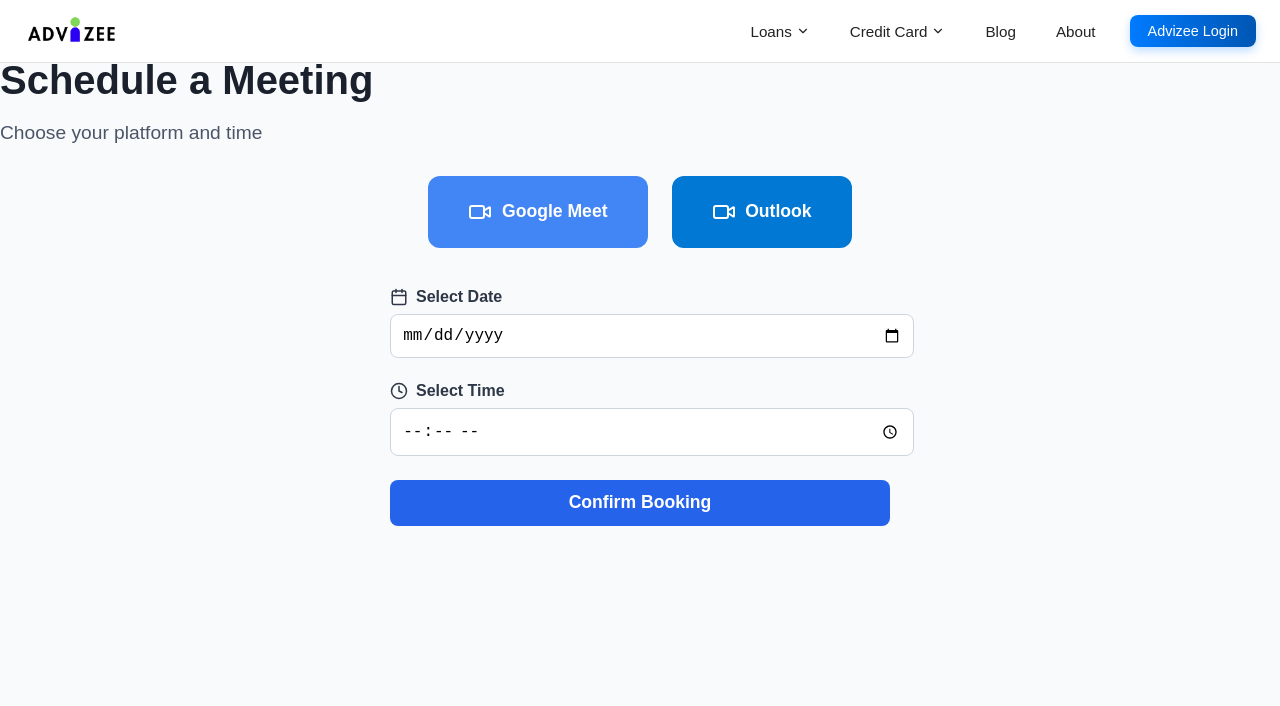
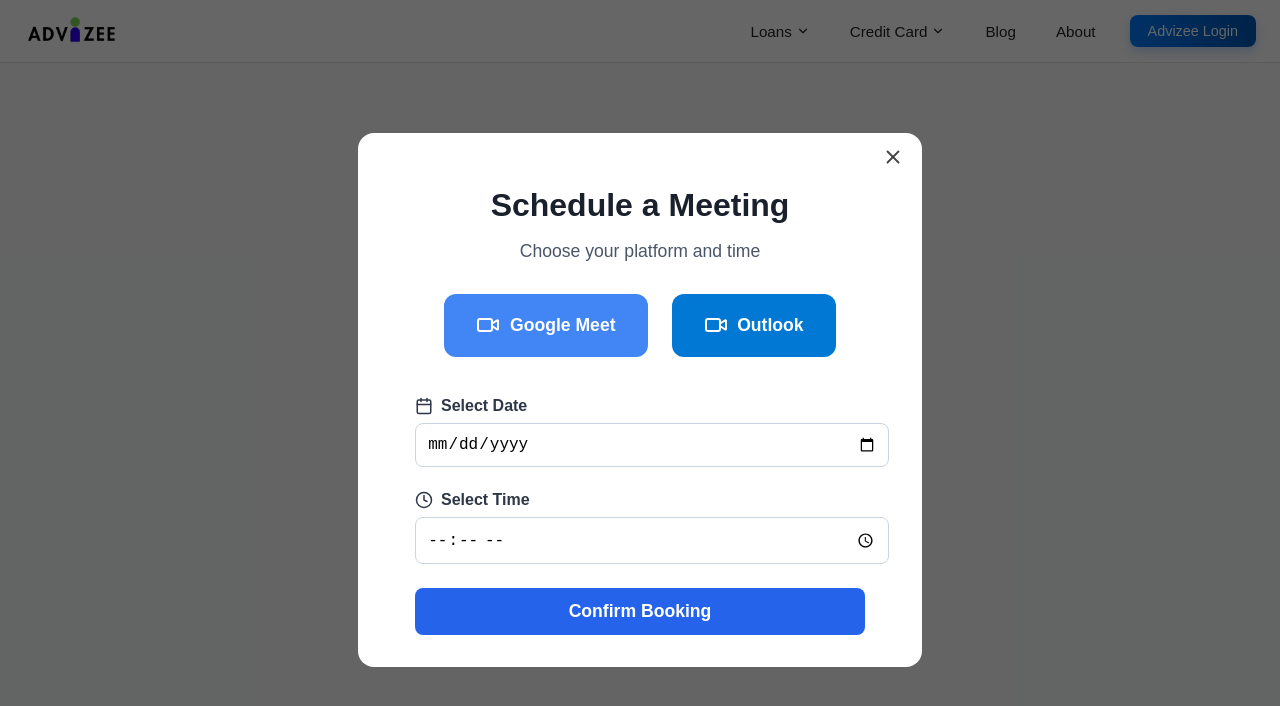
Before and after one commit to Advizee/Advizee, a React (Vite) app: page /schedule in a window 1280 px wide. Shown: the top 706 px of the page. Built offline with nearby package versions, Linux system fonts and the light colour scheme.

Commit message:
Update schedule.css

```diff
--- a/src/styles/schedule.css
+++ b/src/styles/schedule.css
@@ -1,20 +1,17 @@
-.schedule {
-  text-align: center;
-  padding: 4rem 2rem;
-  background: linear-gradient(to right, #f9fafb, #ffffff);
-}
-
+/* ===== Base Schedule Section (for popup content too) ===== */
 .schedule-title {
-  font-size: 2.5rem;
+  font-size: 2rem;
   font-weight: 700;
   margin-bottom: 0.5rem;
   color: #1a202c;
+  text-align: center;
 }
 
 .schedule-subtitle {
-  font-size: 1.2rem;
+  font-size: 1.1rem;
   margin-bottom: 2rem;
   color: #4a5568;
+  text-align: center;
 }
 
 .schedule-options {
@@ -29,7 +26,7 @@
   display: flex;
   align-items: center;
   gap: 0.6rem;
-  padding: 1.5rem 2.5rem;
+  padding: 1.2rem 2rem;
   border-radius: 12px;
   font-size: 1.1rem;
   font-weight: 600;
@@ -38,7 +35,7 @@
   border: none;
   cursor: pointer;
   transition: all 0.3s ease;
-  min-width: 180px;
+  min-width: 160px;
   justify-content: center;
 }
 
@@ -55,17 +52,13 @@
   background: #4285f4;
 }
 
-.zoom {
-  background: #2d8cff;
-}
-
 .outlook {
   background: #0078d4;
 }
 
 /* Form */
 .schedule-form {
-  max-width: 500px;
+  max-width: 450px;
   margin: 0 auto;
   text-align: left;
 }
@@ -107,3 +100,70 @@
 .confirm-btn:hover {
   background: #1e40af;
 }
+
+/* ===== Popup Overlay ===== */
+/* ===== Popup Overlay ===== */
+.popup-overlay {
+  position: fixed;
+  inset: 0; /* shorthand for top:0; right:0; bottom:0; left:0 */
+  background: rgba(0, 0, 0, 0.6);
+  display: flex;
+  align-items: center;
+  justify-content: center;
+  z-index: 9999; /* higher so it sits on top of everything */
+}
+
+/* ===== Popup Box ===== */
+.popup-box {
+  background: #fff;
+  padding: 2rem;
+  border-radius: 16px;
+  width: 90%;
+  max-width: 500px;
+  max-height: 90vh; /* prevent overflow if screen small */
+  overflow-y: auto; /* allow scroll inside if content large */
+  position: relative;
+  animation: popup-zoom 0.3s ease;
+}
+
+@keyframes popup-zoom {
+  from {
+    transform: scale(0.8);
+    opacity: 0;
+  }
+  to {
+    transform: scale(1);
+    opacity: 1;
+  }
+}
+
+.close-btn {
+  position: absolute;
+  top: 12px;
+  right: 12px;
+  background: transparent;
+  border: none;
+  cursor: pointer;
+  color: #444;
+}
+
+/* ===== Confirmation Box ===== */
+.confirmation-box {
+  text-align: center;
+}
+
+.confirmation-box h2 {
+  color: #2563eb;
+  margin-bottom: 1rem;
+}
+
+/* Clickable meeting link */
+.meeting-link {
+  color: #2563eb;
+  text-decoration: underline;
+  font-weight: 500;
+}
+
+.meeting-link:hover {
+  color: #1e40af;
+}
```
